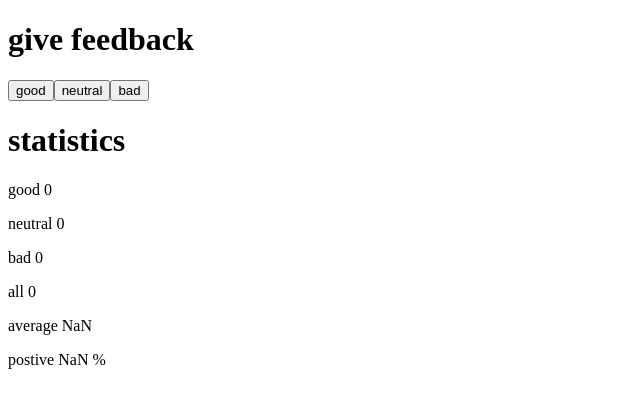
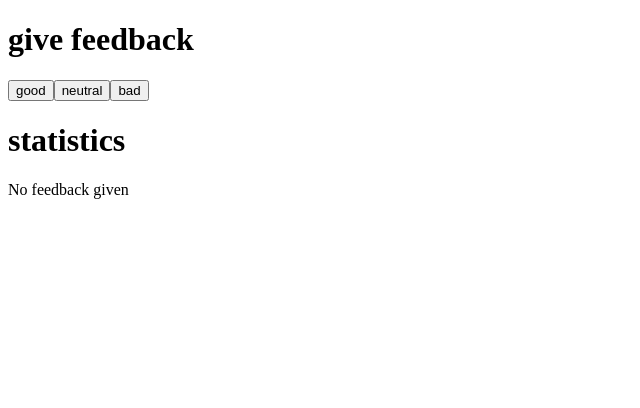
Before and after one commit to lanszelot666/Fullstack-Open, a React (Vite) app in the folder Part1/Unicafe/: page / in a window 1280 px wide. Shown: the top 408 px of the page, without its empty margins (0-640 px from the left). Built offline with nearby package versions, Linux system fonts and the light colour scheme.

Commit message:
Exercise 9 - handle 0 feedback

```diff
--- a/Part1/Unicafe/src/App.jsx
+++ b/Part1/Unicafe/src/App.jsx
@@ -12,14 +12,15 @@
   return <button onClick={handleClick}>{text}</button>;
 };
 
-const Statistics = ({good, bad, neutral}) => {
+const Statistics = ({ good, bad, neutral }) => {
   const calculateAll = () => good + neutral + bad;
   const calculateAverage = () => (good - bad) / (good + neutral + bad);
   const calculatePositive = () => (good / (good + neutral + bad)) * 100;
 
+  if (good > 0 || neutral > 0 || bad > 0)
+  {
   return (
     <div>
-      <Header title="statistics" />
       <p>good {good}</p>
       <p>neutral {neutral}</p>
       <p>bad {bad}</p>
@@ -28,6 +29,10 @@
       <p>postive {calculatePositive().toFixed(2)} %</p>
     </div>
   );
+  }
+  else {
+    return <p>No feedback given</p>
+  }
 };
 
 const App = () => {
@@ -56,6 +61,7 @@
       <Button handleClick={handleGoodFeedback} text="good"></Button>
       <Button handleClick={handleNeutralFeedback} text="neutral"></Button>
       <Button handleClick={handleBadFeedback} text="bad"></Button>
+      <Header title="statistics" />
       <Statistics good={good} neutral={neutral} bad={bad}></Statistics>
     </div>
   );
```
